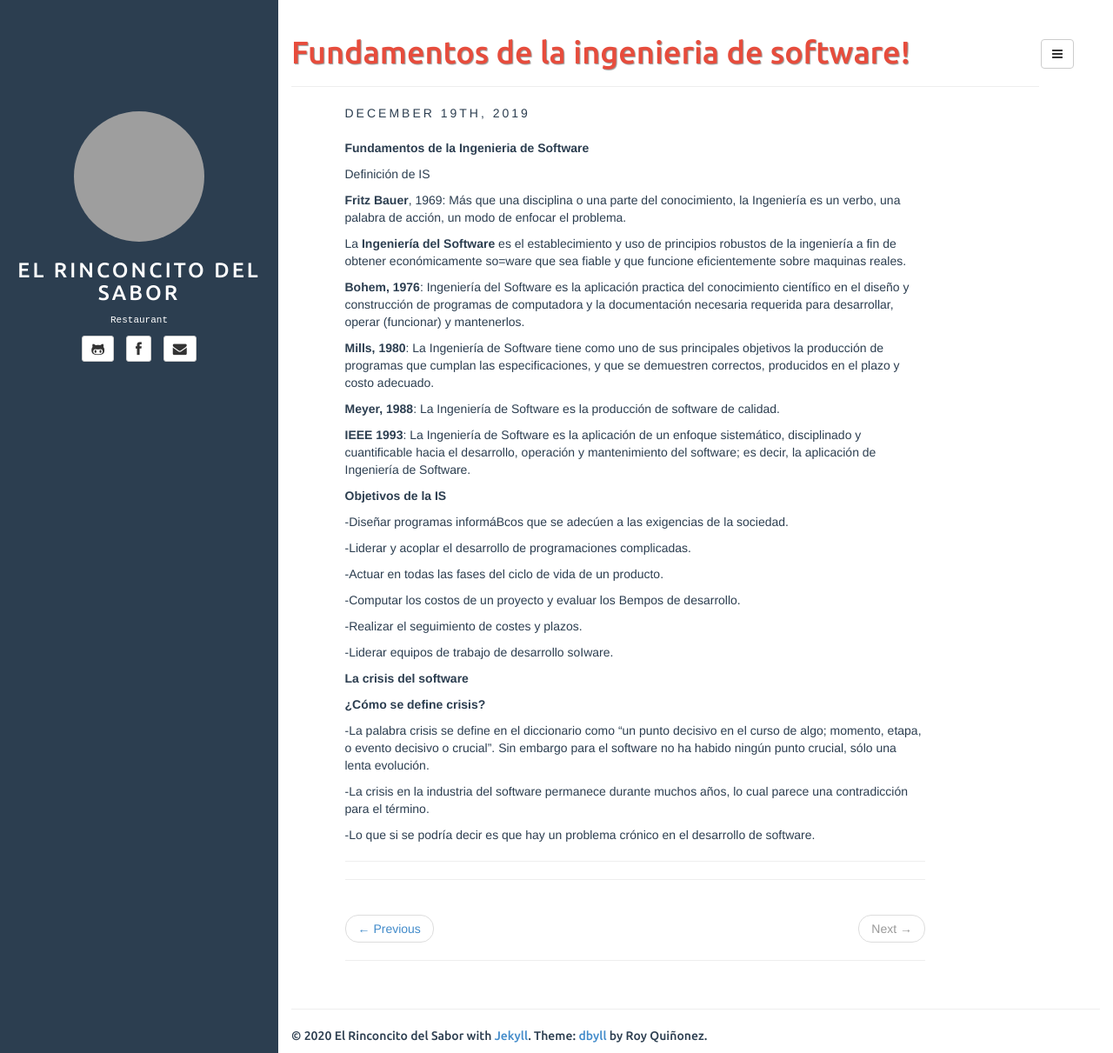
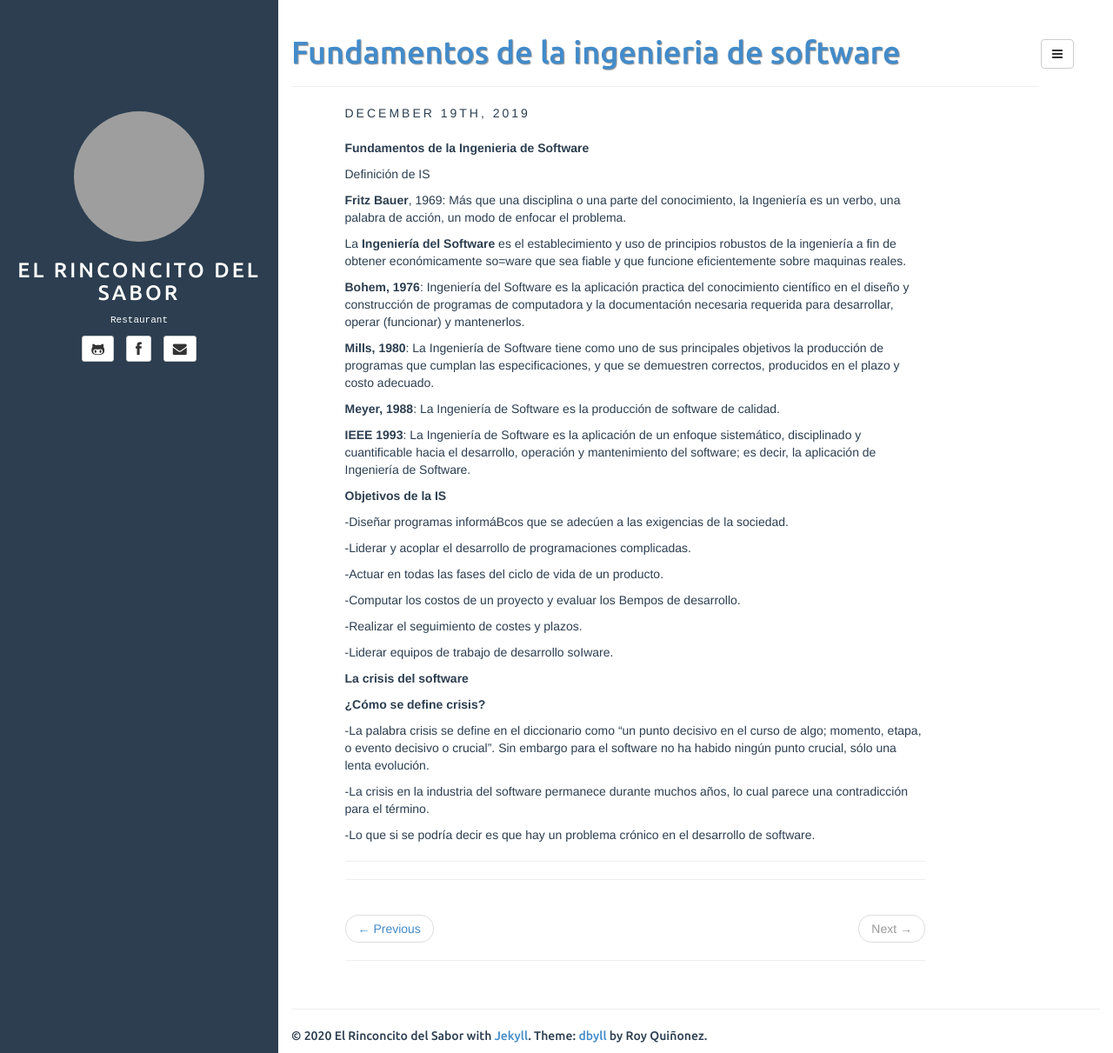
Before and after one commit to Roway007/Roway007.github.io, a Jekyll site: the page built from _posts/2019-12-19-Fundamentos de la ingenieria de software.md, in a window 1280 px wide and 1211 px high. Shown: the whole window at 87% size. Built offline with Jekyll 4.4.1, drawn with Linux system fonts in a browser that asks for light colours; comment, search, counter and statistics services are not loaded; part of the change alters nothing that is shown; grey boxes are pictures that could not be loaded.

```diff
--- a/_posts/2019-12-19-Fundamentos de la ingenieria de software.md
+++ b/_posts/2019-12-19-Fundamentos de la ingenieria de software.md
@@ -1,6 +1,6 @@
 ---
 layout: post
-title: Fundamentos de la ingenieria de software!
+title: <a href"inicio.html">Fundamentos de la ingenieria de software</a>
 ---
 
 **Fundamentos de la Ingenieria de Software**
```
